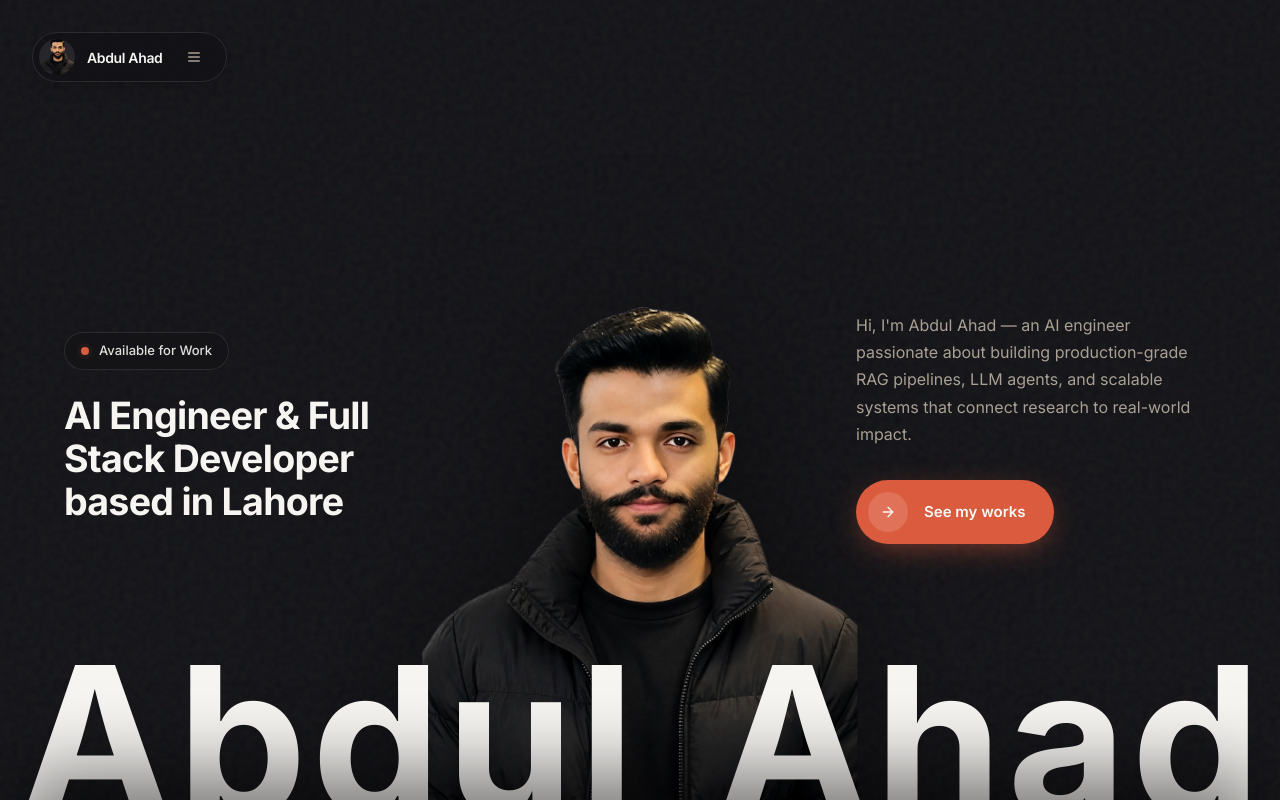
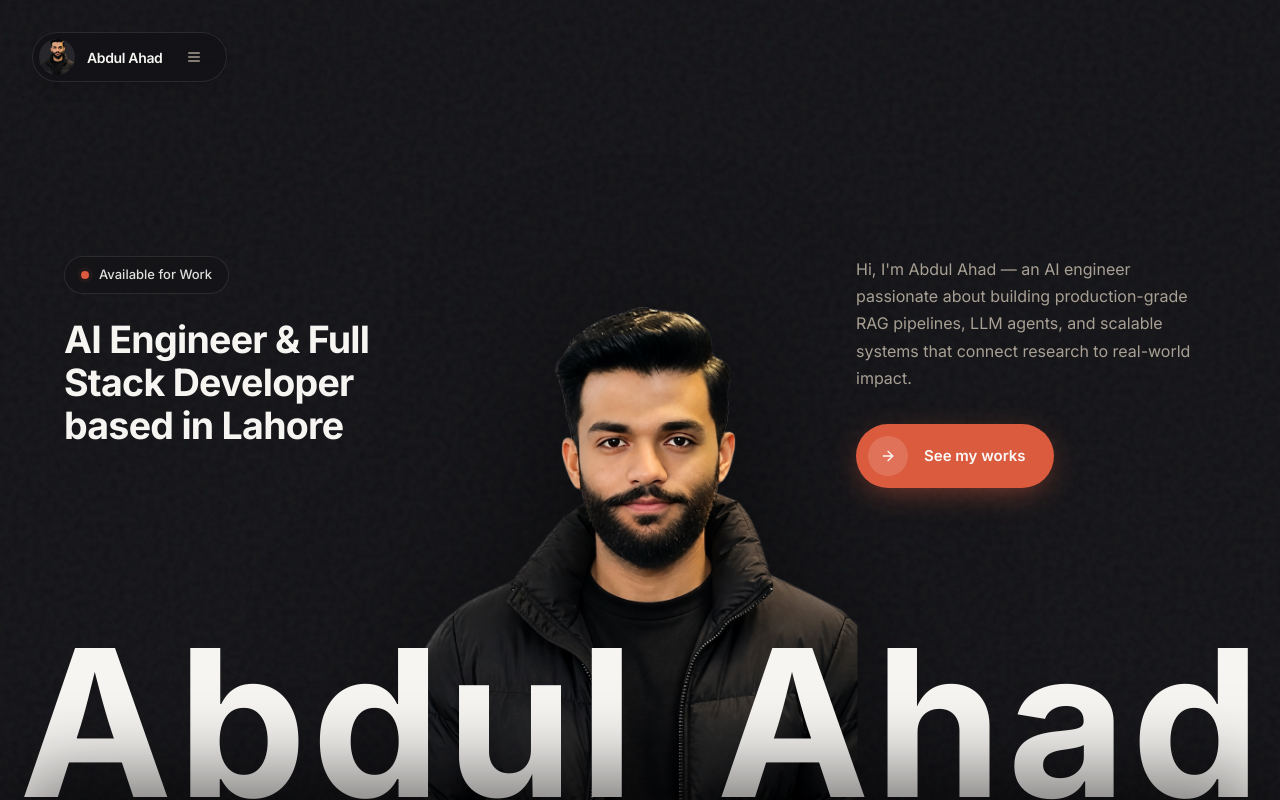
Before and after one commit to abdul-ahad656/PortfolioV2, a Next.js app: page / in a window 1280 px wide. Shown: the top 800 px of the page. Built offline with nearby package versions, Linux system fonts and the light colour scheme.

Commit message:
Raised text a bit

```diff
--- a/components/sections/hero.tsx
+++ b/components/sections/hero.tsx
@@ -57,7 +57,7 @@ export function Hero() {
           initial={{ opacity: 0, y: 40 }}
           animate={{ opacity: 1, y: 0 }}
           transition={{ duration: 1, ease: [0.22, 1, 0.36, 1] }}
-          className="flex w-full translate-y-[14%] items-end justify-between px-[1.5vw] text-[clamp(3rem,16vw,13rem)] font-bold leading-[0.82] text-foreground"
+          className="flex w-full translate-y-[4%] items-end justify-between px-[1.5vw] text-[clamp(3rem,16vw,13rem)] font-bold leading-[0.82] text-foreground"
           aria-label="Abdul Ahad"
         >
           {Array.from('Abdul Ahad').map((char, i) =>
@@ -75,7 +75,7 @@ export function Hero() {
       {/* Side content overlays */}
       <div className="pointer-events-none relative z-[10] flex min-h-screen flex-col px-5 pb-10 pt-24 md:px-10 md:pb-14 md:pt-28 lg:px-16">
         {/* Mobile: stacked layout below portrait area */}
-        <div className="flex flex-1 flex-col justify-end gap-10 pb-[42vh] md:pb-[38vh] lg:pb-0 lg:grid lg:flex-1 lg:grid-cols-[minmax(0,1fr)_minmax(0,1fr)] lg:items-center lg:gap-8">
+        <div className="flex flex-1 flex-col justify-end gap-10 pb-[48vh] md:pb-[44vh] lg:pb-0 lg:grid lg:flex-1 lg:grid-cols-[minmax(0,1fr)_minmax(0,1fr)] lg:items-start lg:pt-[18vh] lg:gap-8">
           {/* Left column */}
           <motion.div
             variants={stagger}
```
